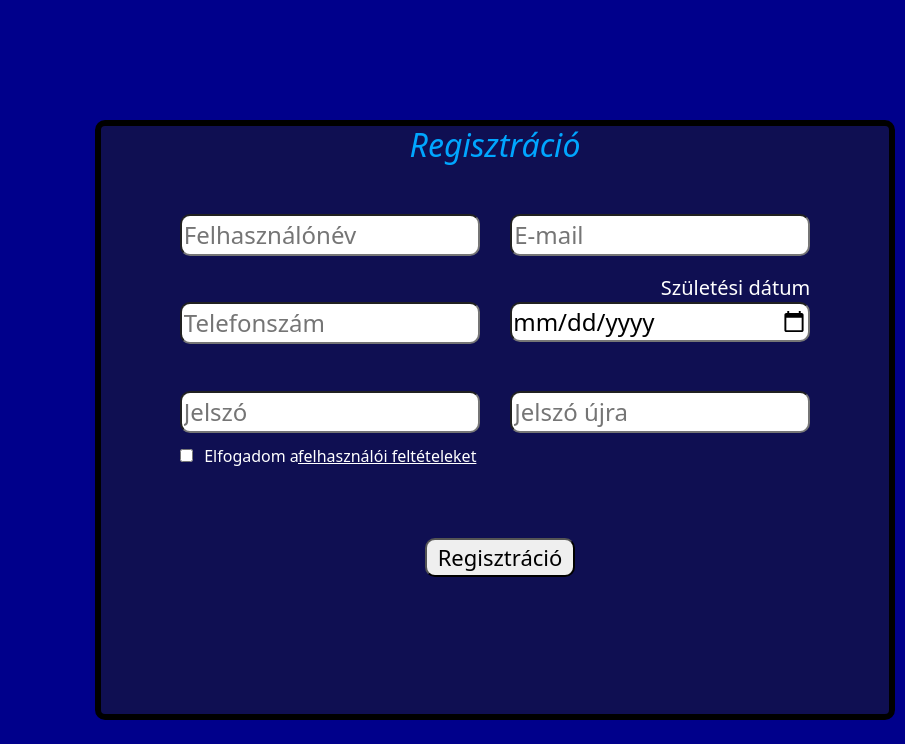
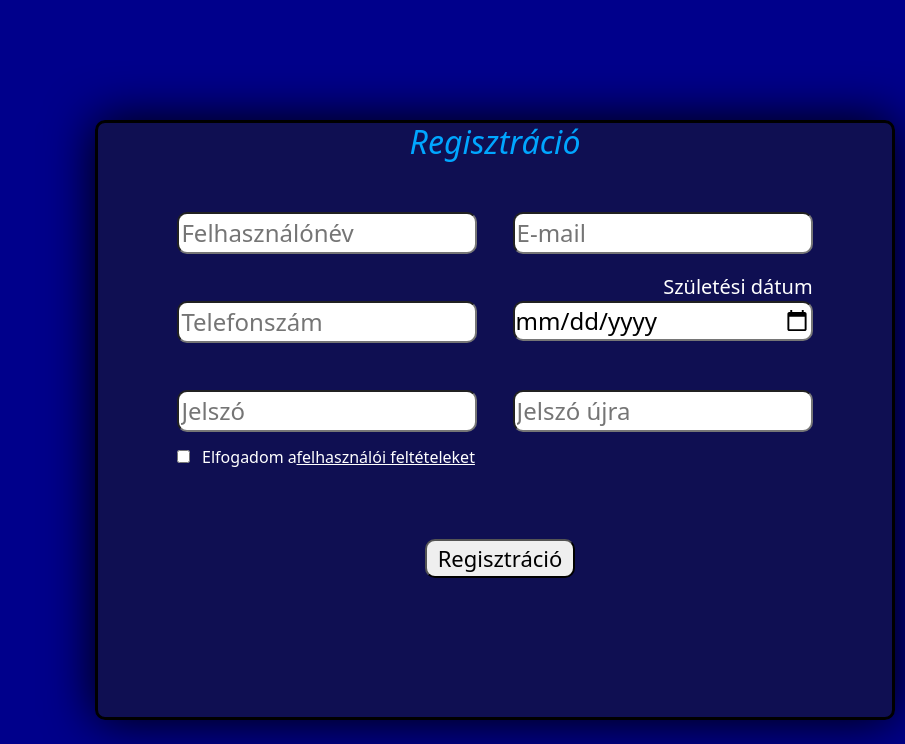
Before and after one commit to Norbi5930/Bank-application, a Flask app: page /register in a window 1360 px wide. Shown: the part 56-800 px from the top of the page, without its empty margins (455-1360 px from the left). Run offline with Flask 3, Linux system fonts and the light colour scheme.

Commit message:
új background

```diff
--- a/fusionflare/static/style.css
+++ b/fusionflare/static/style.css
@@ -5,12 +5,14 @@ body {
 
 
 .login-rect, .register-rect {
-    border: 6px solid black;
+    border: 3px solid black;
     background: rgba(31, 30, 27, 0.5);
     width: 800px;
     height: 600px;
     transform: translateX(calc(50% + 150px)) translateY(calc(20%));
     border-radius: 10px;
+    box-shadow: 0 0 50px rgba(0, 0, 0, 1);
+
 }
 
 
```
